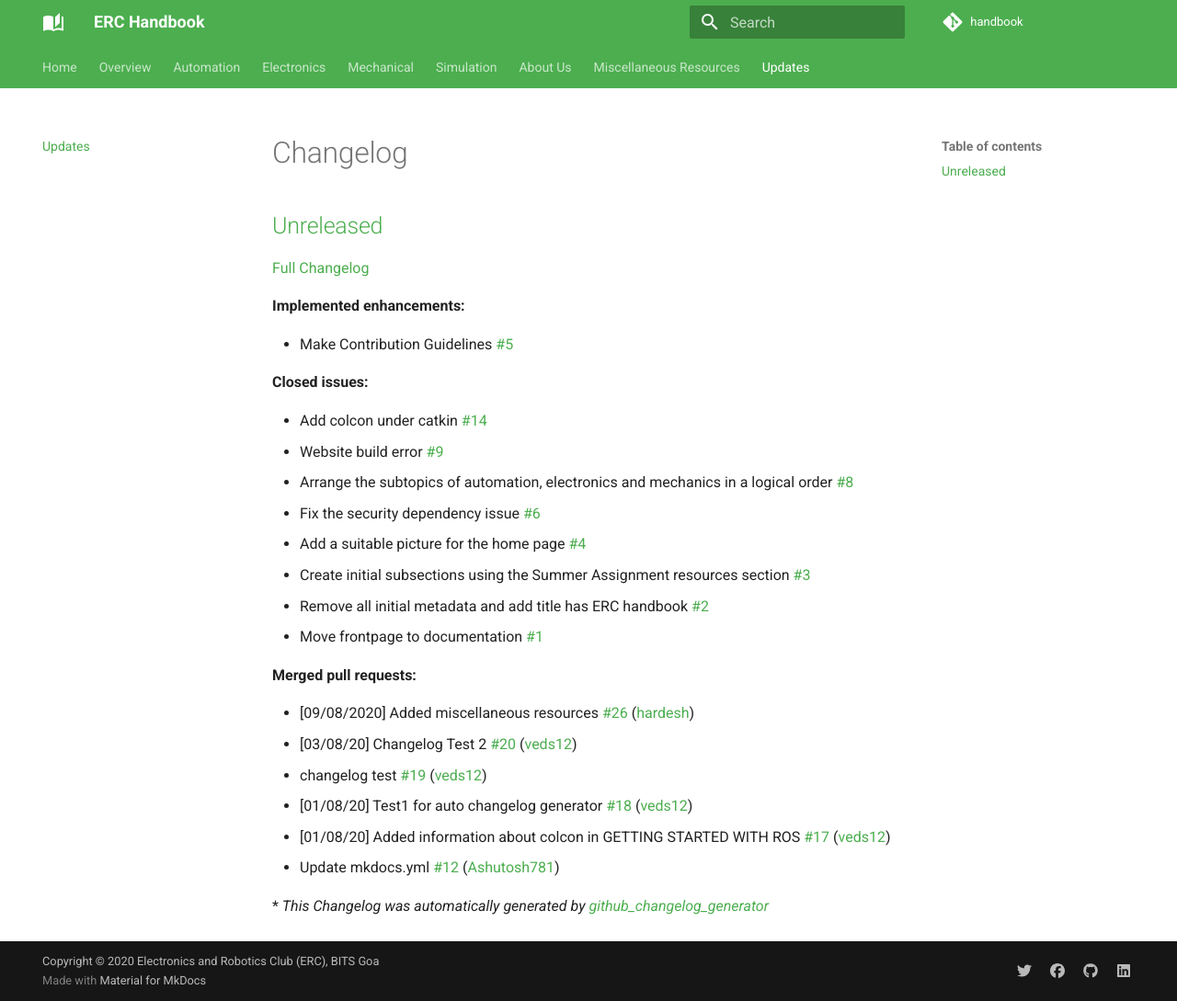
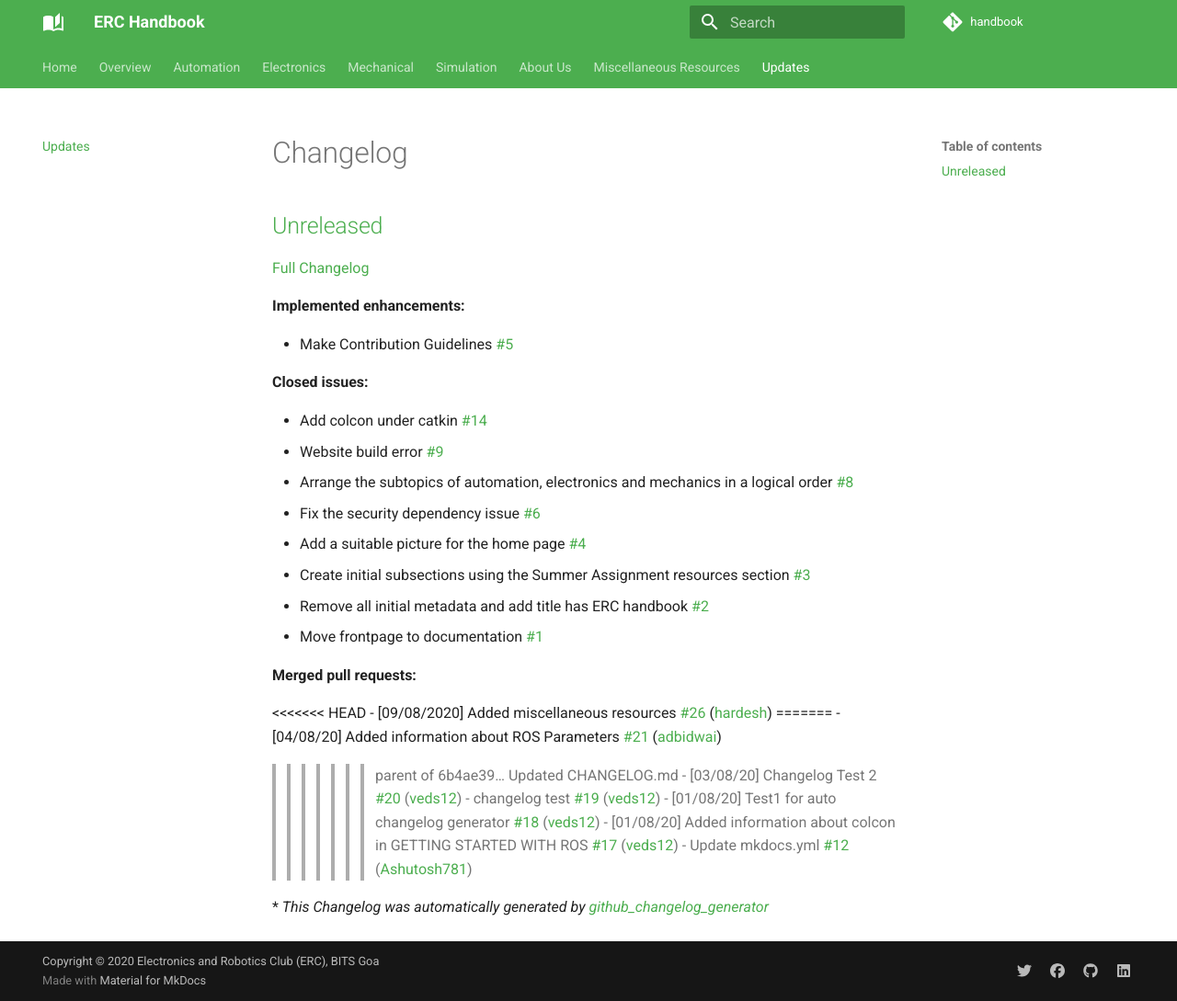
Before and after one commit to ERC-BPGC/handbook, an MkDocs documentation site: the page built from docs/CHANGELOG.md, in a window 1280 px wide and 1089 px high. Shown: the whole window at 92% size. Built offline with MkDocs 1.6.1 and Material for MkDocs 9.7.7, drawn with Linux system fonts in a browser that asks for light colours; comment, search, counter and statistics services are not loaded.

Commit message:
rollback bad commit

```diff
--- a/docs/CHANGELOG.md
+++ b/docs/CHANGELOG.md
@@ -21,7 +21,11 @@
 
 **Merged pull requests:**
 
+<<<<<<< HEAD
 - \[09/08/2020\] Added miscellaneous resources [\#26](https://github.com/ERC-BPGC/handbook/pull/26) ([hardesh](https://github.com/hardesh))
+=======
+- \[04/08/20\] Added information about ROS Parameters [\#21](https://github.com/ERC-BPGC/handbook/pull/21) ([adbidwai](https://github.com/adbidwai))
+>>>>>>> parent of 6b4ae39... Updated CHANGELOG.md
 - \[03/08/20\] Changelog Test 2 [\#20](https://github.com/ERC-BPGC/handbook/pull/20) ([veds12](https://github.com/veds12))
 - changelog test [\#19](https://github.com/ERC-BPGC/handbook/pull/19) ([veds12](https://github.com/veds12))
 - \[01/08/20\] Test1 for auto changelog generator [\#18](https://github.com/ERC-BPGC/handbook/pull/18) ([veds12](https://github.com/veds12))
```
